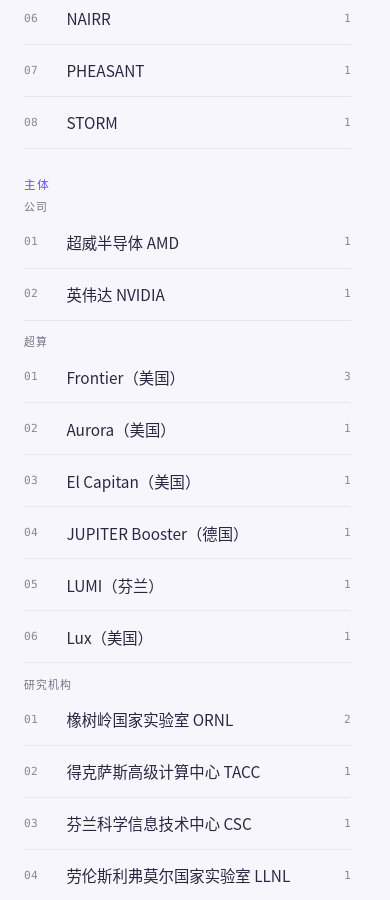
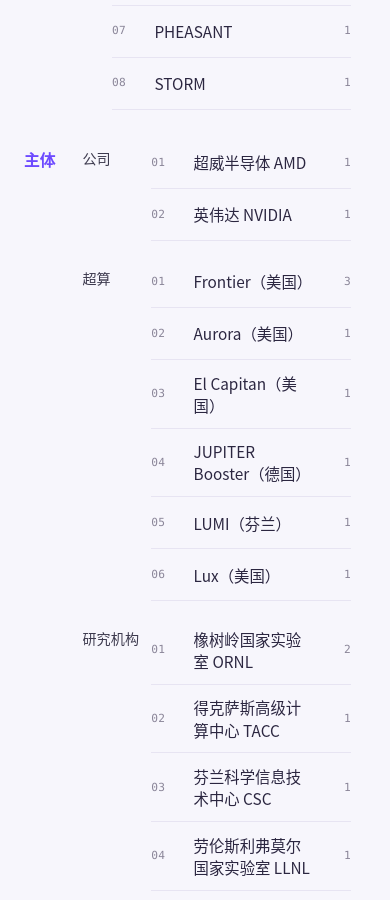
Before and after one commit to arcsysu/chaozhi-global-perspectives, an Astro site: page /topics in a window 390 px wide. Shown: the part 1100-2000 px from the top of the page. Built offline with nearby package versions, Linux system fonts and the light colour scheme; Astro itself is replaced by a stand-in of ours.

Commit message:
style: side-rail category labels on topics page
Place major/minor tag category titles left of entries, top-aligned with the first subject row, with clearer type scale.

Co-authored-by: Cursor <cursoragent@cursor.com>

```diff
--- a/src/pages/topics/index.astro
+++ b/src/pages/topics/index.astro
@@ -66,7 +66,10 @@ const totalSubjects = allTagStats.length;
               <>
                 {categorizedStats.map(({ category, tags, subcategories }) => (
                   <section
-                    class="subject-category"
+                    class:list={[
+                      'subject-category',
+                      subcategories && subcategories.length > 0 && 'subject-category--nested',
+                    ]}
                     data-subject-category
                     aria-labelledby={`subject-category-${category}`}
                     hidden={tags.length === 0}
@@ -74,6 +77,7 @@ const totalSubjects = allTagStats.length;
                     <h3 class="subject-category__title" id={`subject-category-${category}`}>
                       {category}
                     </h3>
+                    <div class="subject-category__body">
                       {tags.length === 0 ? (
                         <p class="subject-category__empty">暂无主题</p>
                       ) : subcategories && subcategories.length > 0 ? (
@@ -90,6 +94,7 @@ const totalSubjects = allTagStats.length;
                             >
                               {name}
                             </h4>
+                            <div class="subject-subcategory__body">
                               {subTags.length === 0 ? (
                                 <p class="subject-category__empty">暂无主题</p>
                               ) : (
@@ -125,6 +130,7 @@ const totalSubjects = allTagStats.length;
                                 </ol>
                               )}
                             </div>
+                          </div>
                         ))
                       ) : (
                         <ol class="subject-index" role="list">
@@ -153,6 +159,7 @@ const totalSubjects = allTagStats.length;
                           ))}
                         </ol>
                       )}
+                    </div>
                   </section>
                 ))}
                 <p class="subject-directory__empty" data-empty-result hidden>
@@ -374,31 +381,55 @@ const totalSubjects = allTagStats.length;
   }
 
   .subject-category {
-    margin-top: 1.75rem;
+    display: grid;
+    grid-template-columns: 6.5rem minmax(0, 1fr);
+    column-gap: 1.25rem;
+    align-items: start;
+    margin-top: 2.1rem;
   }
 
   .subject-category:first-of-type {
-    margin-top: 1.1rem;
+    margin-top: 1.35rem;
   }
 
   .subject-category[hidden] {
     display: none;
   }
 
+  .subject-category__title,
+  .subject-subcategory__title {
+    /* 与 .subject-entry 的 padding-block 对齐，使标题顶线贴齐首条标签名 */
+    margin: 0;
+    padding-top: 0.72rem;
+    line-height: 1.45;
+  }
+
   .subject-category__title {
-    margin: 0 0 0.35rem;
     color: var(--color-brand);
-    font-size: 0.72rem;
-    font-weight: var(--fw-medium);
-    letter-spacing: 0.14em;
+    font-size: 1.12rem;
+    font-weight: var(--fw-semibold);
+    letter-spacing: -0.02em;
+  }
+
+  .subject-category__body {
+    min-width: 0;
+  }
+
+  .subject-category--nested {
+    grid-template-columns: 3.75rem minmax(0, 1fr);
+    column-gap: 1rem;
   }
 
   .subject-subcategory {
-    margin-top: 0.85rem;
+    display: grid;
+    grid-template-columns: 4.75rem minmax(0, 1fr);
+    column-gap: 1rem;
+    align-items: start;
+    margin-top: 1.15rem;
   }
 
   .subject-subcategory:first-of-type {
-    margin-top: 0.45rem;
+    margin-top: 0;
   }
 
   .subject-subcategory[hidden] {
@@ -406,11 +437,14 @@ const totalSubjects = allTagStats.length;
   }
 
   .subject-subcategory__title {
-    margin: 0 0 0.15rem;
-    color: var(--color-text-muted);
-    font-size: 0.68rem;
+    color: var(--color-text);
+    font-size: 0.95rem;
     font-weight: var(--fw-medium);
-    letter-spacing: 0.1em;
+    letter-spacing: 0.01em;
+  }
+
+  .subject-subcategory__body {
+    min-width: 0;
   }
 
   .subject-category__empty {
@@ -686,6 +720,31 @@ const totalSubjects = allTagStats.length;
       min-height: 3.4rem;
     }
 
+    .subject-category {
+      grid-template-columns: 4.75rem minmax(0, 1fr);
+      column-gap: 0.75rem;
+      margin-top: 1.7rem;
+    }
+
+    .subject-category--nested {
+      grid-template-columns: 3rem minmax(0, 1fr);
+      column-gap: 0.65rem;
+    }
+
+    .subject-category__title {
+      font-size: 1rem;
+    }
+
+    .subject-subcategory {
+      grid-template-columns: 3.75rem minmax(0, 1fr);
+      column-gap: 0.55rem;
+      margin-top: 0.95rem;
+    }
+
+    .subject-subcategory__title {
+      font-size: 0.88rem;
+    }
+
     .subject-index {
       grid-template-columns: minmax(0, 1fr);
     }
```
Lines whose indentation alone changed are shown as unchanged.
